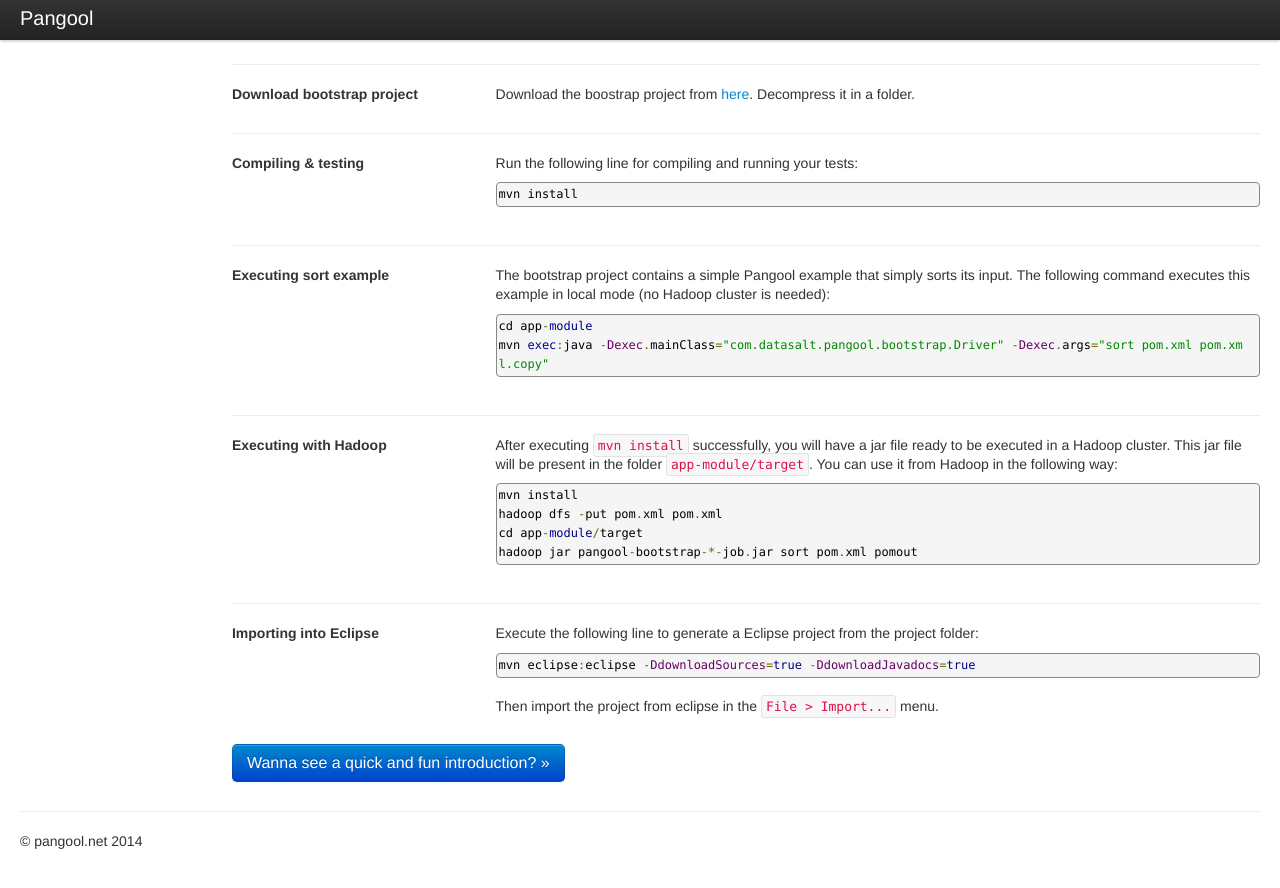
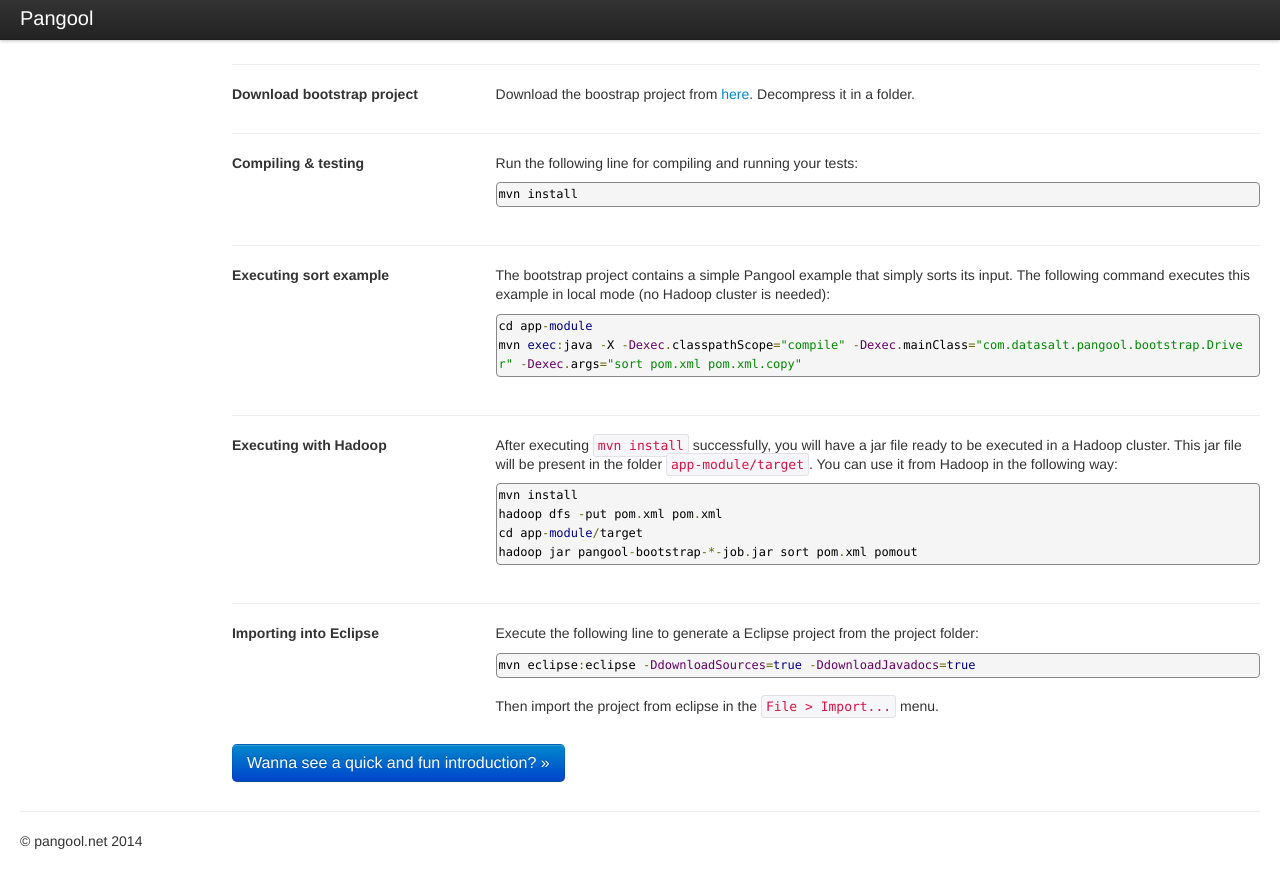
Before and after one commit to datasalt/pangool, a Jekyll site: the page built from getting_started.html, in a window 1280 px wide and 900 px high, scrolled down 822 px. Shown: the top 888 px of the window. Built offline with Jekyll 4.4.1, drawn with Linux system fonts in a browser that asks for light colours; nearby versions of some CDN libraries; Markdown is read by kramdown in place of the engine named in the settings; comment, search, counter and statistics services are not loaded.

Commit message:
Solved documentation about how to execute with maven

```diff
--- a/getting_started.html
+++ b/getting_started.html
@@ -147,7 +147,7 @@
 		</p>
 <pre class="prettyprint">
 cd app-module
-mvn exec:java -Dexec.mainClass="com.datasalt.pangool.bootstrap.Driver" -Dexec.args="sort pom.xml pom.xml.copy"
+mvn exec:java -X -Dexec.classpathScope="compile" -Dexec.mainClass="com.datasalt.pangool.bootstrap.Driver" -Dexec.args="sort pom.xml pom.xml.copy"
 </pre>
 	</div>
 </div> <!-- end row-fluid -->
```
